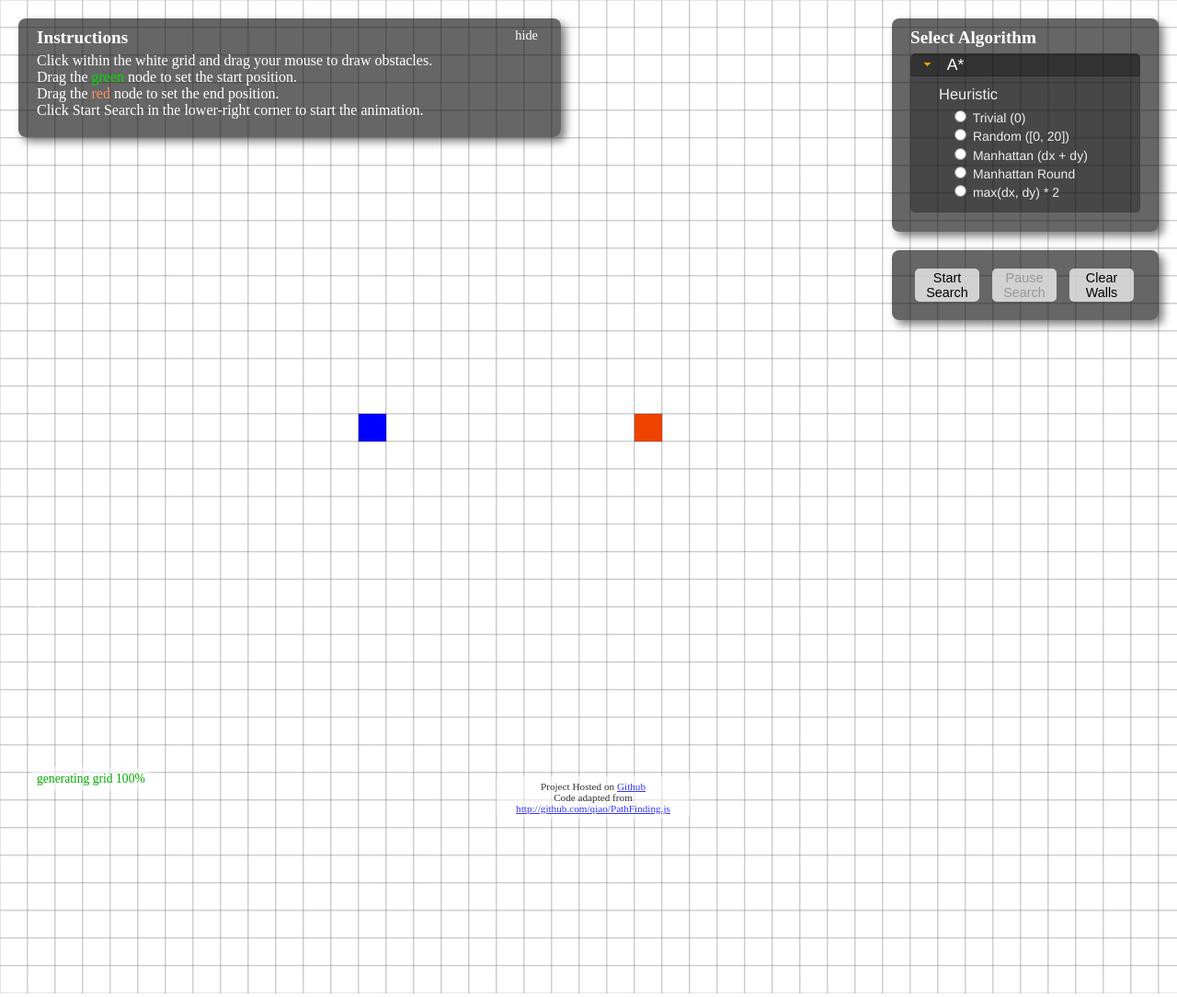
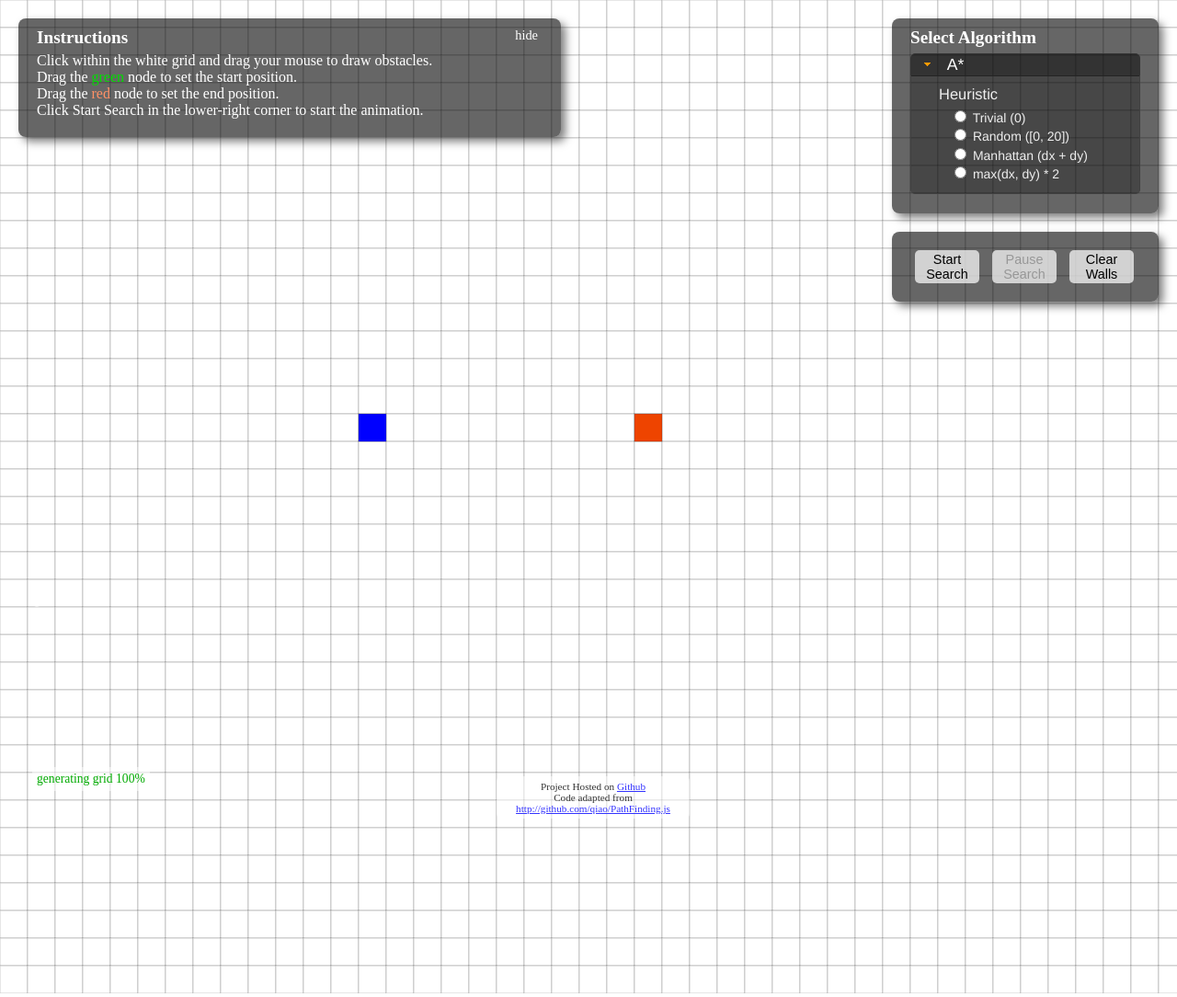
Before and after one commit to MeiyingQin/meiyingqin.github.io, a Jekyll site: the page visual/index.html, which Jekyll copies as it is, in a window 1280 px wide. Shown: the whole page at 92% size. Built offline with Jekyll 4.4.1, drawn with Linux system fonts in a browser that asks for light colours.

Commit message:
remove manhattan round

```diff
--- a/visual/index.html
+++ b/visual/index.html
@@ -57,8 +57,6 @@
             <label class="option_label">Random ([0, 20])</label> <br>
 			<input type="radio" name="astar_heuristic" value="manhattan"/>
             <label class="option_label">Manhattan (dx + dy)</label> <br>
-            <input type="radio" name="astar_heuristic" value="manhattanRound"/>
-            <label class="option_label">Manhattan Round</label> <br>
 			<input type="radio" name="astar_heuristic" value="manhattanMultiple"/>
             <label class="option_label">max(dx, dy) * 2</label> <br>
           </div>
```
